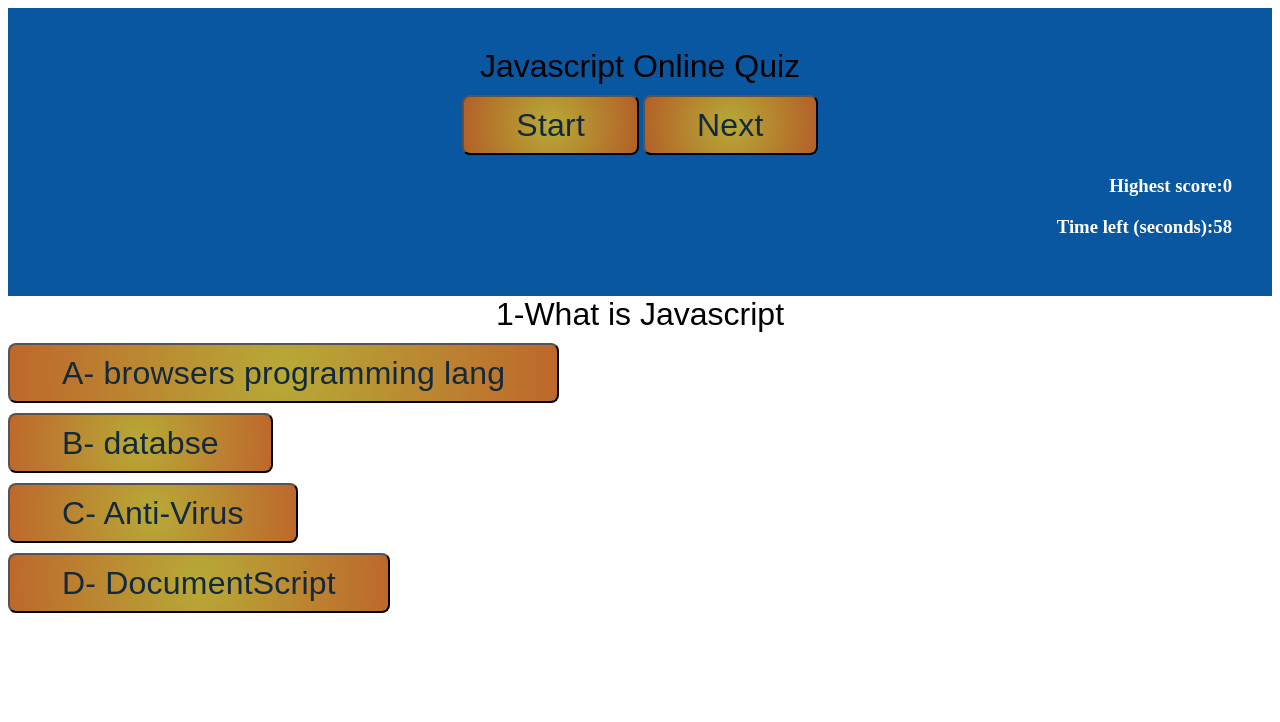
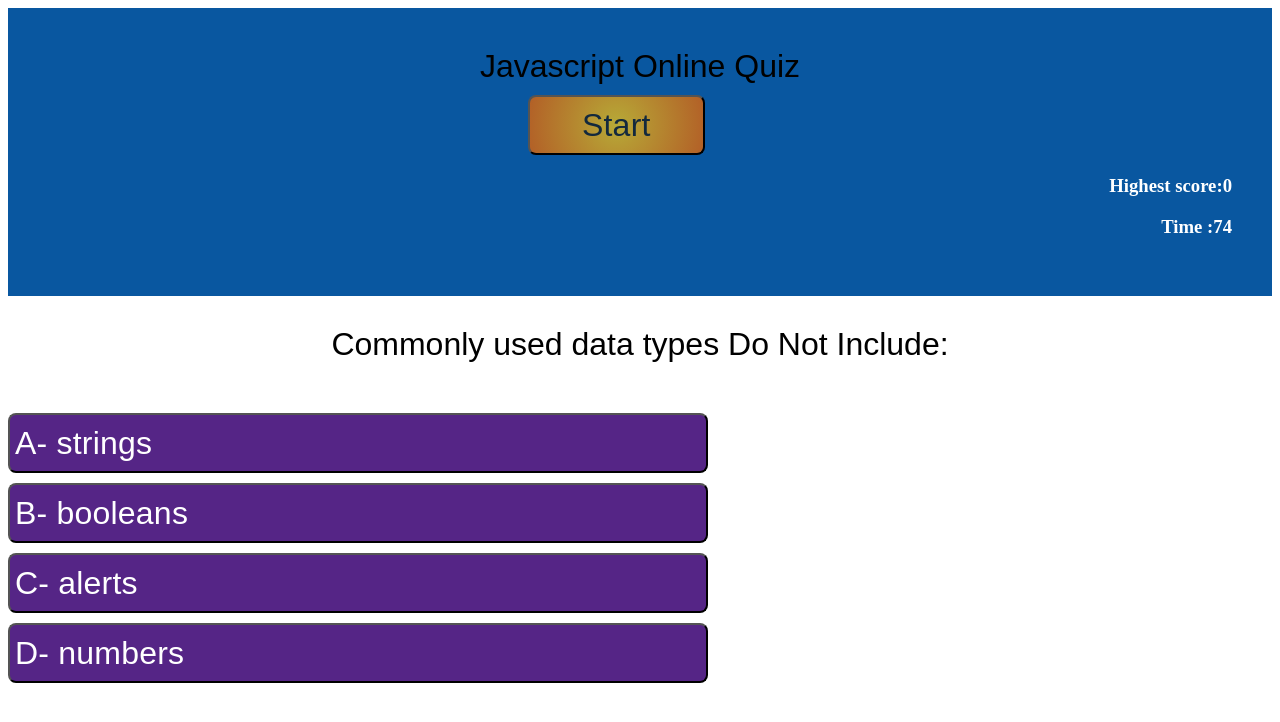
Before and after one commit to Majid-pkz/Quiz1, a plain HTML site: page index.html in a window 1280 px wide. Both pictures are taken after a click on the button "Start". Drawn offline with Linux system fonts and the light colour scheme.

Commit message:
added exact questions and answers content.added hidden and visibility by setting attributes

```diff
--- a/index.html
+++ b/index.html
@@ -9,25 +9,25 @@
   <body>
     <header>
       <div class= "large-font">Javascript Online Quiz</div>
-      <button class="start-button">Start</button>
-      <button class="next-button">Next</button>
+      <button id="start-button">Start</button>
+      <button id="next-button">Next</button>
        <h2 id="timeOver-message"></h2>
       <div>
         <h3>Highest score: <span class="score">0 </span> </h3>
-        <h3>Time left (seconds): <span class="time">600 </span> </h3>
+        <h3>Time : <span class="time"> </span> </h3>
       </div>
     </header>
 
     <main>
       <section>
         <div class="card word-guess">
-          <div class="question-place">questions will be here --?</div>
+          <div class="question-place">Coding Quiz Challenge</div>
         </div>
         <div class="multipl-answers">
-            <div> <button id="a">A</button></div>
-            <div> <button id="b">B</button></div>
-            <div> <button id="c">C</button></div>
-            <div> <button id="d">D</button></div>
+            <div> <button class="choice-button"  id="a"></button></div>
+            <div> <button class="choice-button"  id="b"></button></div>
+            <div> <button class="choice-button"  id="c"></button></div>
+            <div> <button class="choice-button"  id="d"></button></div>
         </div>
         <p id="feedback"> </p>
       </section>
--- a/javascript.js
+++ b/javascript.js
@@ -1,9 +1,9 @@
 var timer;
 var timeEl=document.querySelector(".time");
-var timeCounter=60;
+var timeCounter=76;
 var timeOverMsg=document.querySelector("#timeOver-message");
-var startButton=document.querySelector(".start-button");
-var nextButton=document.querySelector(".next-button");
+var startButton=document.querySelector("#start-button");
+var nextButton=document.querySelector("#next-button");
 var questionEl=document.querySelector(".question-place")
 var selectA=document.querySelector("#a");
 var selectB=document.querySelector("#b")
@@ -15,7 +15,7 @@ var feedbackEL=document.querySelector("#feedback")
  var currentC="";
  var currentD="";
 
-var numbQuestion=0;
+var numbQuestion=1;
 var currentQuestion=0;
 var choices=0;
 var feedback="";
@@ -28,13 +28,15 @@ var chiceD=document.querySelector("#d");
 
 
 
-var questions=["1-What is Javascript","2-What is API","3-What is JSON","4-what was your favorite lecture"]
-var answOptions=["A- browsers programming lang","B- databse","C- Anti-Virus","D- DocumentScript",
-"A- Australian Property Institute","B- Application Programming Interface","C- Android Applications","D- None of the above",
-"Computer manufacturing","Firewall","Javascript Object Notation","None",
-"AQ4","BQ4","CQ4-Myfavorite","DQ4"
+var questions=["Commonly used data types Do Not Include:","The condition in an if/else statement is enclosed with","Array in Javascript can be used to store",
+"Strings values must be enclosed within ___when being assigned to varables","A very useful tool during developmentand debugging for printing content to the debugger is:"]
+var answOptions=["A- strings","B- booleans","C- alerts","D- numbers",
+"A- quotes","B- curly brackets","C- parenthesis","D- square brackets",
+"A- numbers and strings","B- other arrays","C- booleans","D- All of the above",
+"A- commas","B- curly brackets","C- quotes","D- parenthesis","A- Javascript","B- terminal/bash","C- for loops","D- console.log"
+
 ];
-var correctAnswer=["A- browsers programming lang","B- Application Programming Interface","Javascript Object Notation","CQ4-Myfavorite"];
+var correctAnswer=["C- alerts","C- parenthesis","D- All of the above","C- quotes","D- console.log"];
 // var correctAns1 ="browsers programming lang"
 // var answ2Options=["A- Australian Property Institute","B- Application Programming Interface","C- Android Applications","D- None of the above"];
 // var answ3Optiona=["Computer manufacturing","Firewall","Javascript Object Notation","None"];
@@ -43,9 +45,10 @@ timeCounter.textContent=timer;
 
 function startQuiz(){
     startTimer();
+    makeVisible();
     displayQusetion();
     displayAnswer();
-
+    makeVisible();
 }
 
 function startTimer(){
@@ -74,12 +77,18 @@ function displayQusetion(){
     questionEl.textContent=questions[currentQuestion];
 }
 function nextQuestion(){
+    if( numbQuestion>=5){
+        makeHidden();
+
+    }
+
     //add one to question array index
     currentQuestion++;
     //add 4 to answers array index to move to next series of choices
     choices=choices+4;
     displayQusetion();
     displayAnswer();
+    numbQuestion++;
 }
 
 function displayAnswer(){
@@ -140,6 +149,20 @@ function checkAnswerforD(){
       nextQuestion();
 
 }
+function makeVisible(){
+    document.querySelector("#a").setAttribute("style","visibility:visible")
+    document.querySelector("#b").setAttribute("style","visibility:visible")
+    document.querySelector("#c").setAttribute("style","visibility:visible")
+    document.querySelector("#d").setAttribute("style","visibility:visible")
+}
+function makeHidden(){
+    document.querySelector("#a").setAttribute("style","visibility:hidden")
+    document.querySelector("#b").setAttribute("style","visibility:hidden")
+    document.querySelector("#c").setAttribute("style","visibility:hidden")
+    document.querySelector("#d").setAttribute("style","visibility:hidden")
+   // document.querySelector("#feedback").setAttribute("style","visibility:hidden")
+
+}
 
 
 startButton.addEventListener("click",startQuiz);
--- a/style.css
+++ b/style.css
@@ -15,7 +15,7 @@ h3{
     display: flex;
     justify-content: flex-end;
 }
-button{
+#start-button{
     background: radial-gradient(circle, rgb(183, 170, 55) 0%, rgba(187,96,33,0.9542191876750701) 100%);
     border-radius: 8px;
     color: #13293d;
@@ -27,7 +27,31 @@ button{
     padding: 20px 52px;
     text-align: center;
     margin-top:10px;
+    }
+    .choice-button{
+    background: #552586;
+    border-radius: 8px;
+    color: #FFFF;
+    cursor: pointer;
+    font-size: 2em;
+    letter-spacing: 0.21px;
+    line-height: 16px;
+    width: 700px;
+    padding: 20px 5px;
+    text-align: left;
+    margin-top:10px;
+    visibility: hidden;
+    }
+#next-button{
+
+visibility: hidden;
 }
 #feedback{
     font-size: 300%;
 }
+.question-place{
+    margin-top: 30px;
+}
+.multipl-answers{
+    margin-top: 40px;
+}
```
